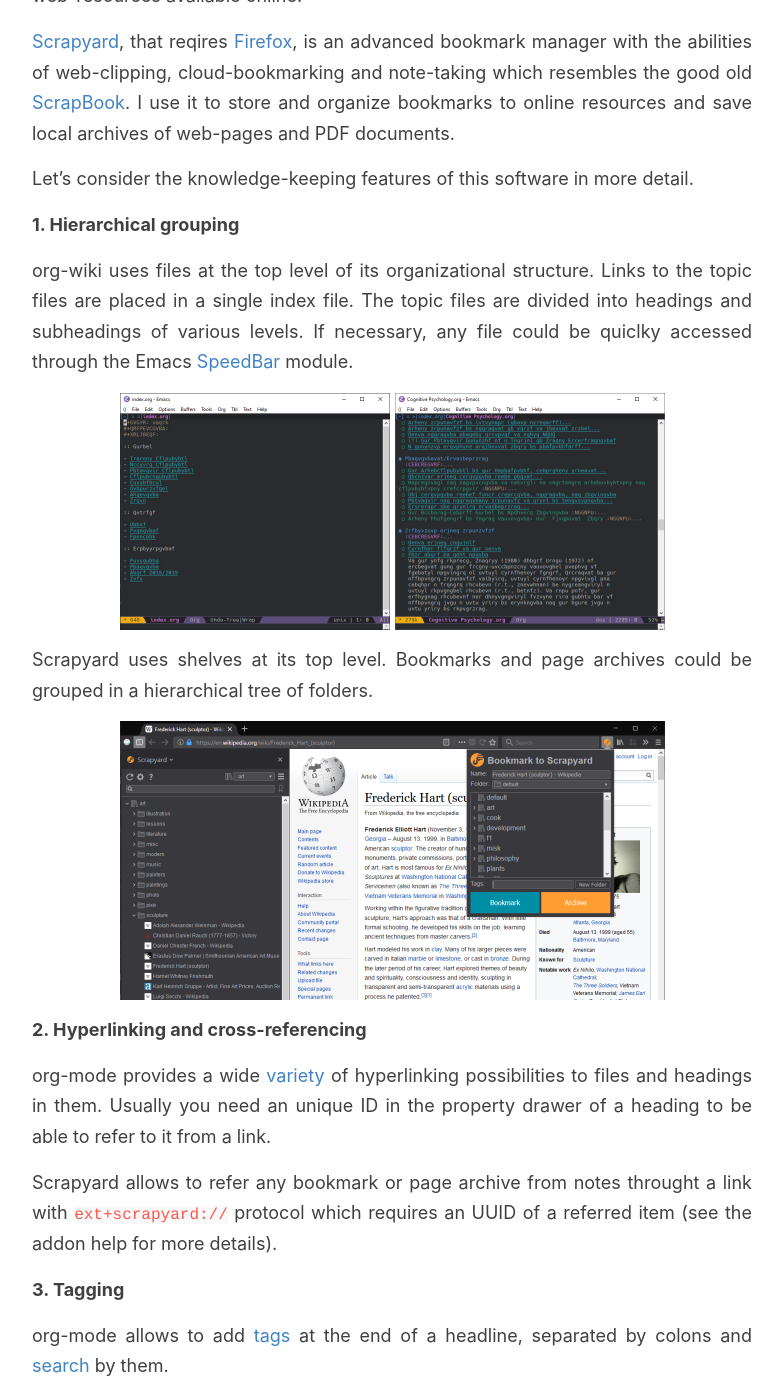
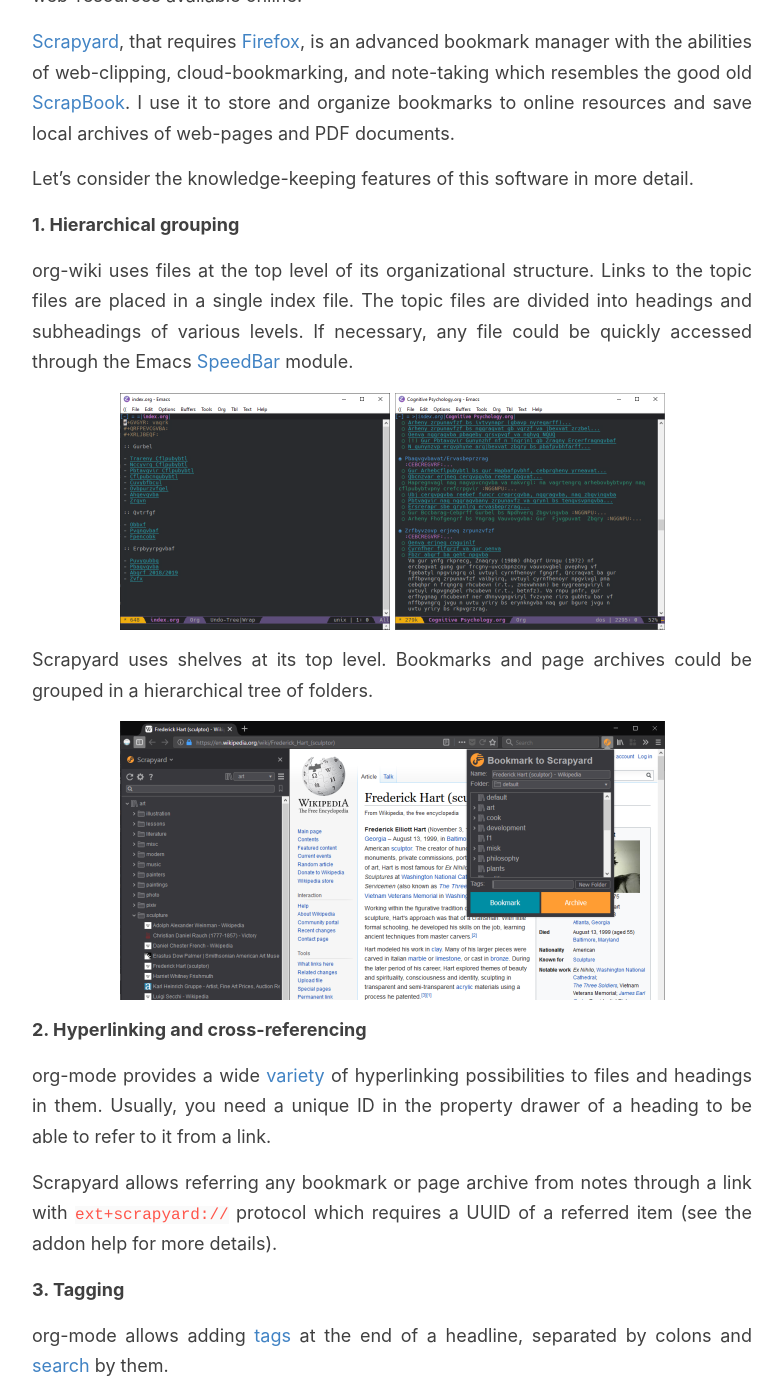
Before and after one commit to GChristensen/posts, a Jekyll site: the page built from _posts/2020-03-25-creating-personal-knowledge-base.md, in a window 1280 px wide and 1400 px high, scrolled down 1177 px. Shown: the whole window, without its empty margins (248-1031 px from the left). Built offline with Jekyll 4.4.1, drawn with Linux system fonts in a browser that asks for light colours; some of the changed text lies outside the part shown.

Commit message:
Update 2020-03-25-creating-personal-knowledge-base.md

````diff
--- a/_posts/2020-03-25-creating-personal-knowledge-base.md
+++ b/_posts/2020-03-25-creating-personal-knowledge-base.md
@@ -42,8 +42,8 @@
 for example, any web-resources available online.
 
 [Scrapyard](https://addons.mozilla.org/en-US/firefox/addon/scrapyard/), that
-reqires [Firefox](http://firefox.com), is an advanced bookmark manager with
-the abilities of web-clipping, cloud-bookmarking and note-taking which
+requires [Firefox](http://firefox.com), is an advanced bookmark manager with
+the abilities of web-clipping, cloud-bookmarking, and note-taking which
 resembles the good old [ScrapBook](https://en.wikipedia.org/wiki/ScrapBook).
 I use it to store and organize bookmarks to online resources and save
 local archives of web-pages and PDF documents.
@@ -57,7 +57,7 @@
 org-wiki uses files at the top level of its organizational structure.
 Links to the topic files are placed in a single index file. The topic files
 are divided into headings and subheadings of various levels. If necessary, any
-file could be quiclky accessed through the Emacs [SpeedBar](https://www.emacswiki.org/emacs/SpeedBar) module.
+file could be quickly accessed through the Emacs [SpeedBar](https://www.emacswiki.org/emacs/SpeedBar) module.
 
 ![org-wiki hierarchy](/posts/images/org-wiki-hierarchy.png)
 
@@ -71,16 +71,16 @@
 
 org-mode provides a wide [variety](https://orgmode.org/guide/Hyperlinks.html)
 of hyperlinking possibilities to files and headings in them.
-Usually you need an unique ID in the property drawer of a heading
+Usually, you need a unique ID in the property drawer of a heading
 to be able to refer to it from a link.
 
-Scrapyard allows to refer any bookmark or page archive from notes throught
-a link with `ext+scrapyard://` protocol which requires an UUID of a
+Scrapyard allows referring any bookmark or page archive from notes through
+a link with `ext+scrapyard://` protocol which requires a UUID of a
 referred item (see the addon help for more details).
 
 **3. Tagging**
 
-org-mode allows to add [tags](https://orgmode.org/manual/Tags.html) at the end
+org-mode allows adding [tags](https://orgmode.org/manual/Tags.html) at the end
 of a headline, separated by colons and [search](https://orgmode.org/manual/Tag-Searches.html#Tag-Searches) by them.
 
 Scrapyard also allows to specify tags inside bookmark properties and
@@ -154,7 +153,7 @@
                :kill-client t))
 ```
 
-Add an unique CUSTOM_ID property to the headline being referred, for example,
+Add a unique CUSTOM_ID property to the headline being referred, for example,
 with the value `my_headline`.
 
 Now you can use the following links from Scrapyard notes in the Org format:
````
Also changed, not shown: other parts of _posts/2020-03-25-creating-personal-knowledge-base.md (+5 -6 lines).
